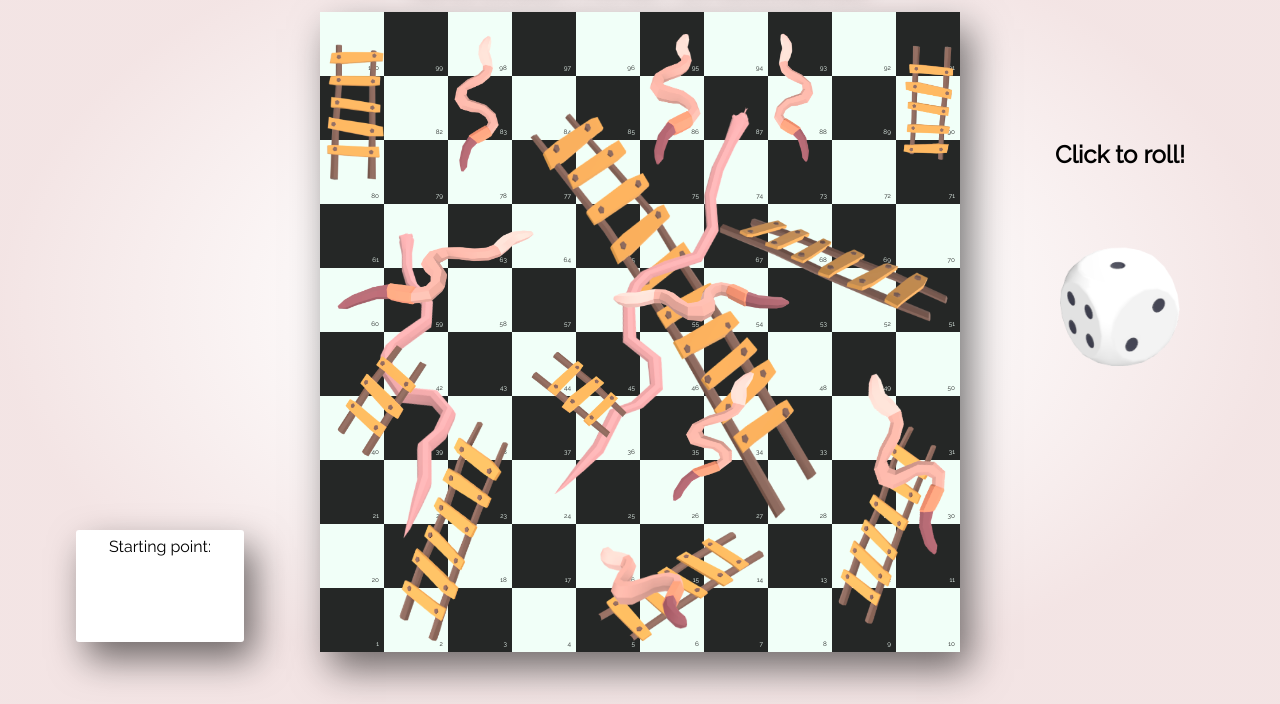
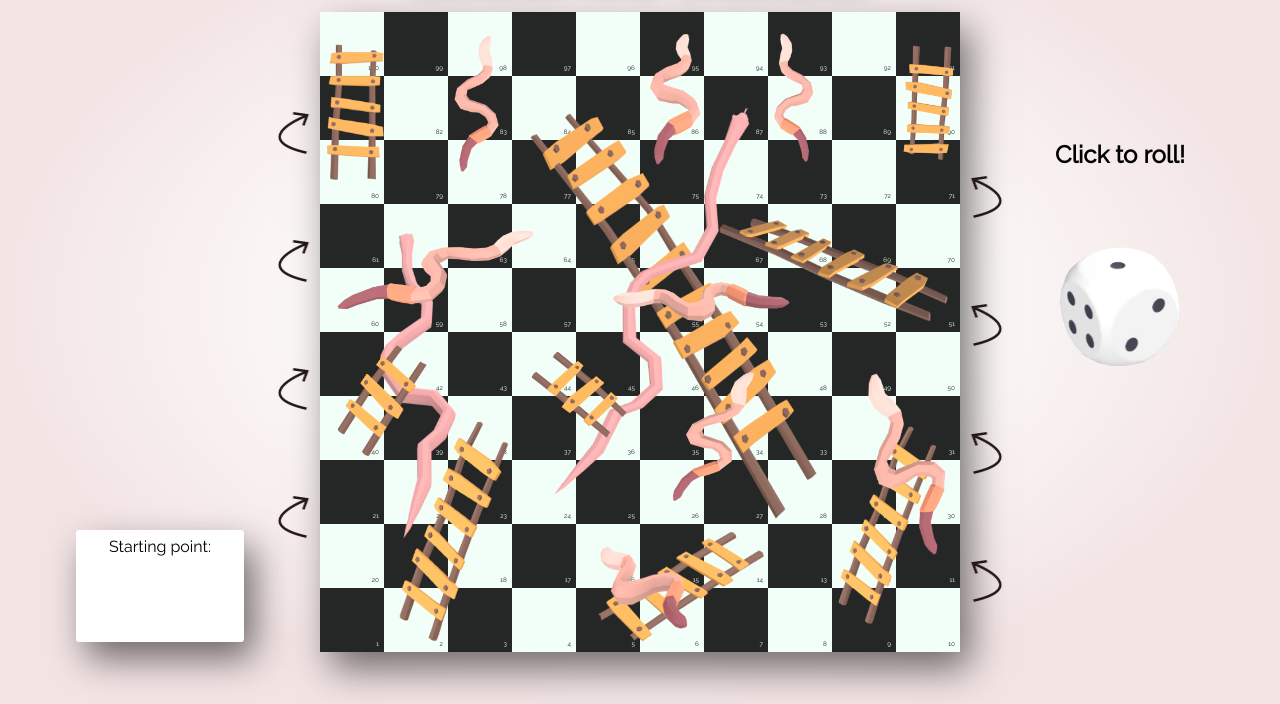
Before and after one commit to anabrd/snakes-and-ladders, a plain HTML site: page game.html in a window 1280 px wide. Shown: the part 96-800 px from the top of the page. Drawn offline with Linux system fonts and the light colour scheme.

Commit message:
add arrows

```diff
--- a/game.html
+++ b/game.html
@@ -17,7 +17,9 @@
         <h1>SNAKES AND LADDERS!</h1>
         <img src="./assets/ladder40-42.png" alt="">
     </header>
+
     <main>
+
         <div class="side">
             <h2 id="info"></h2>
 
@@ -28,6 +30,15 @@
         </div>
 
         <div id="board" class="content">
+                    <img src="./assets/arrow.png" id="arrow1" class="arrow" alt="">
+    <img src="./assets/arrow.png" id="arrow2" class="arrow" alt="">
+    <img src="./assets/arrow.png" id="arrow3" class="arrow" alt="">
+    <img src="./assets/arrow.png" id="arrow4" class="arrow" alt="">
+    <img src="./assets/arrow.png" id="arrow5" class="arrow" alt="">
+    <img src="./assets/arrow.png" id="arrow6" class="arrow" alt="">
+    <img src="./assets/arrow.png" id="arrow7" class="arrow" alt="">
+    <img src="./assets/arrow.png" id="arrow8" class="arrow" alt="">
+
             <div class="row">
                 <div id="pos100" class="pos"></div>
                 <div id="pos99" class="pos"></div>
--- a/style.css
+++ b/style.css
@@ -24,7 +24,7 @@ body {
     background: radial-gradient(50% 50% at 50% 50%, #FFFFFF 0%, rgba(255, 202, 202, 0) 33.33%, rgba(232, 203, 203, 0.51) 100%);
 }
 
-header > img {
+header>img {
     width: 5%;
     margin: auto -20px;
     z-index: -1;
@@ -87,7 +87,7 @@ ul {
     padding: 5%;
 }
 
-ul > li > img {
+ul>li>img {
     width: 5vw;
 }
 
@@ -122,7 +122,7 @@ a:hover {
     }
 }
 
-ul > li > img:hover {
+ul>li>img:hover {
     transform: translateY(-5px);
 }
 
@@ -141,7 +141,8 @@ ul > li > img:hover {
     margin-top: 5%;
 }
 
-label, input {
+label,
+input {
     display: block;
     margin: 2% auto;
 }
@@ -158,7 +159,7 @@ input {
 input:focus {
     background-color: #F1FFF8;
     transition: 0.2s;
-    outline:none;
+    outline: none;
 }
 
 
@@ -181,7 +182,7 @@ footer {
     bottom: 1%;
 }
 
-footer > img {
+footer>img {
     width: 15vw;
 }
 
@@ -225,6 +226,61 @@ main {
     justify-content: space-evenly;
 }
 
+.arrow {
+    position: absolute;
+    z-index: 200;
+    width: 5vmin;
+}
+
+.arrow:nth-of-type(odd) {
+    right: -7%;
+    -moz-transform: scale(-1, 1);
+    -webkit-transform: scale(-1, 1);
+    -o-transform: scale(-1, 1);
+    -ms-transform: scale(-1, 1);
+    transform: scale(-1, 1);
+}
+
+.arrow:nth-of-type(even) {
+    left: -7%;
+}
+
+/* Arrows */
+
+#arrow1 {
+    bottom: 7%;
+}
+
+#arrow2 {
+    bottom: 17%;
+}
+
+#arrow3 {
+    bottom: 27%;
+}
+
+#arrow4 {
+    bottom: 37%;
+}
+
+#arrow5 {
+    bottom: 47%;
+}
+
+#arrow6 {
+    bottom: 57%;
+}
+
+#arrow7 {
+    bottom: 67%;
+}
+
+#arrow8 {
+    bottom: 77%;
+}
+
+
+
 /* Board */
 
 #board {
@@ -233,6 +289,7 @@ main {
     -webkit-box-shadow: 10px 17px 36px 0px rgba(0, 0, 0, 0.55);
     -moz-box-shadow: 10px 17px 36px 0px rgba(0, 0, 0, 0.55);
     box-shadow: 10px 17px 36px 0px rgba(0, 0, 0, 0.55);
+    position: relative
 }
 
 .row {
@@ -251,7 +308,7 @@ main {
     font-size: 0.4em;
 }
 
-.pos > p {
+.pos>p {
     position: absolute;
     bottom: 8%;
     right: 8%;
@@ -267,7 +324,7 @@ main {
     background-color: white;
 }
 
-#pos0 > .piece {
+#pos0>.piece {
     position: initial;
 }
 
@@ -281,7 +338,8 @@ main {
     color: #F1FFF8;
 }
 
-.ladder, .snake {
+.ladder,
+.snake {
     position: absolute;
     width: 23vmin;
     filter: brightness(1.2);
```
Also changed, not shown: assets/arrow.png (added). Lines whose indentation alone changed are shown as unchanged.
